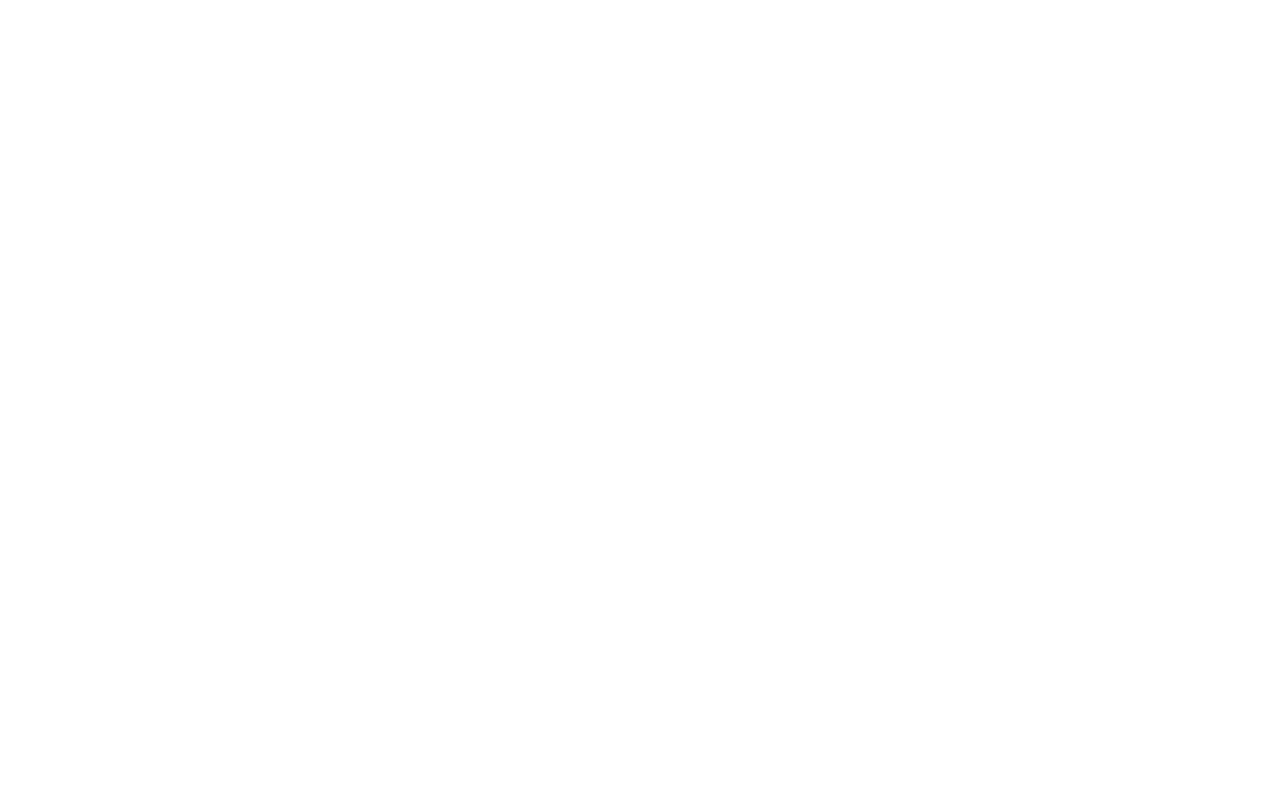
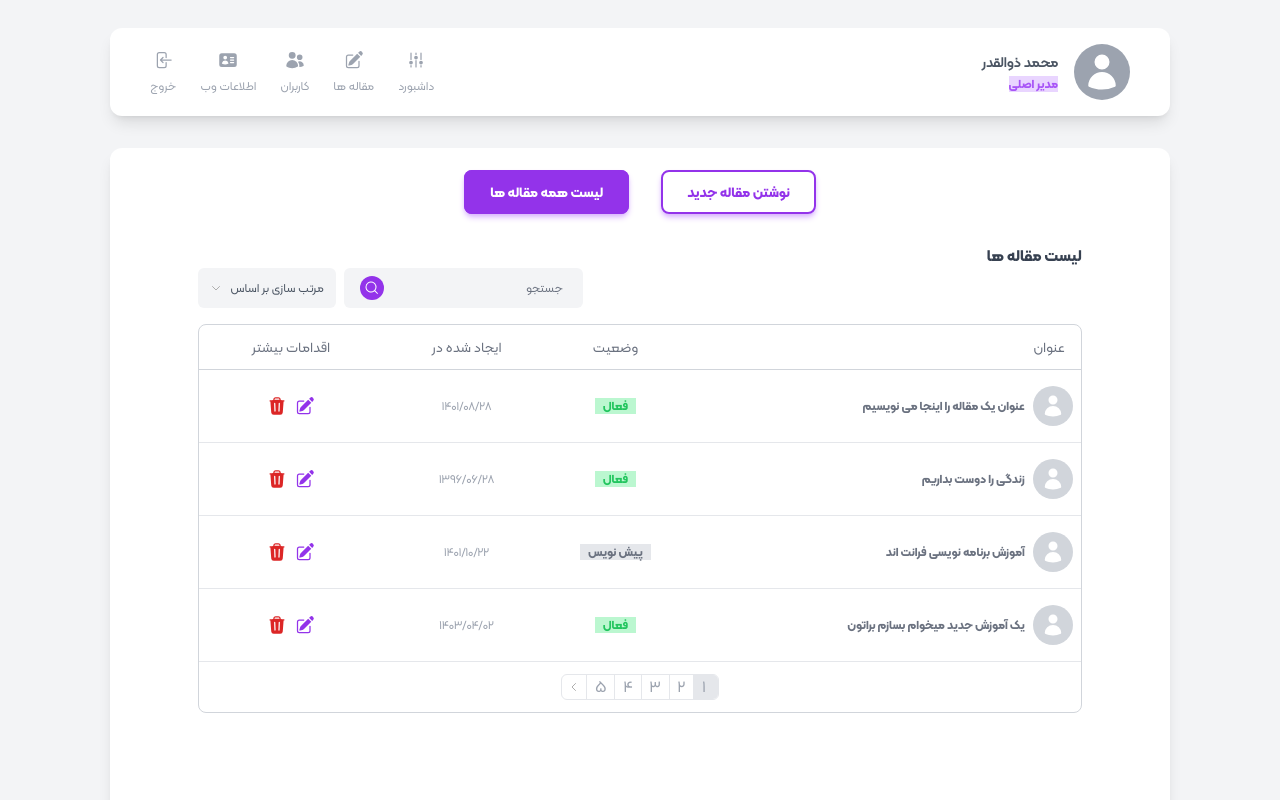
Before and after one commit to mohammad-zolghadr/admin-panel, a React (Create React App) app: page /admin/posts/list-of-posts in a window 1280 px wide. Before the commit this address led to /not-found. Shown: the top 800 px of the page. Built offline with nearby package versions, Linux system fonts and the light colour scheme; the HTML template or start-up script is replaced by a standard one.

Commit message:
Posts : handle and show (ListOfPosts) and (NewContent) with route

```diff
--- a/src/App.js
+++ b/src/App.js
@@ -10,6 +10,8 @@
 import Posts from "./components/Admin/Posts";
 import Users from "./components/Admin/Users";
 import NotFound from "./components/Admin/NotFound";
+import PostsNewContent from "./components/Admin/Posts_NewContent";
+import PostsListOfPosts from "./components/Admin/Posts_ListOfPosts";
 
 const App = () => {
   return (
@@ -19,7 +21,11 @@
         <Route path="login" element={<Login />} />
         <Route path="/admin/*" element={<Admin />}>
           <Route path="dashboard" element={<Dashboard />} />
-          <Route path="posts" element={<Posts />} />
+          <Route path="posts/*" element={<Posts />}>
+            <Route path="*" element={<Navigate to="new-content" />} />
+            <Route path="new-content" element={<PostsNewContent />} />
+            <Route path="list-of-posts" element={<PostsListOfPosts />} />
+          </Route>
           <Route path="info" element={<Info />} />
           <Route path="users" element={<Users />} />
           <Route path="not-found" element={<NotFound />} />
--- a/src/components/Admin/Posts.js
+++ b/src/components/Admin/Posts.js
@@ -1,57 +1,43 @@
-import React, { useEffect, useState } from "react";
-
-// Components
-import Posts_NewContent from "./Posts_NewContent";
-import Posts_ListOfPosts from "./Posts_ListOfPosts";
-
-const classActiveButton =
-  "primary-btn shadow-md shadow-purple-300 font-bf md:text-sm text-xs py-2 px-6 md:mx-4 mx-2 mhover";
-const classDeactiveBtn =
-  "secondary-btn shadow-md shadow-purple-300 font-bf md:text-sm text-xs py-2 px-6 md:mx-4 mx-2 mhover";
+import React from "react";
+import { Link, Outlet, useLocation } from "react-router-dom";
 
 const Posts = () => {
-  const [whatComponentMustShow, setWhatComponentMustShow] =
-    useState("NewContent");
-
-  const showComponentControl = (e) => {
-    setWhatComponentMustShow(`${[e.target.name]}`);
-  };
+  let location = useLocation().pathname.split("/");
+  location = location[location.length - 1];
 
   return (
     <div className="fcenter flex-col gap-10 mcontainer bg-white rounded-xl shadow-lg mt-8 mb-16 py-8">
       <div>
-        <button
+        <Link
           name="NewContent"
-          onClick={showComponentControl}
           className={
-            whatComponentMustShow === "NewContent"
-              ? classActiveButton
-              : classDeactiveBtn
+            location === "new-content" ? classActiveButton : classDeactiveBtn
           }
+          to="new-content"
         >
           نوشتن مقاله جدید
-        </button>
-        <button
+        </Link>
+        <Link
           name="ListOfPosts"
-          onClick={showComponentControl}
           className={
-            whatComponentMustShow === "ListOfPosts"
-              ? classActiveButton
-              : classDeactiveBtn
+            location === "list-of-posts" ? classActiveButton : classDeactiveBtn
           }
+          to="list-of-posts"
         >
           لیست همه مقاله ها
-        </button>
+        </Link>
       </div>
       <div className="min-h-screen w-10/12">
-        {whatComponentMustShow === "NewContent" ? (
-          <Posts_NewContent />
-        ) : (
-          <Posts_ListOfPosts />
-        )}
+        <Outlet />
       </div>
     </div>
   );
 };
 
 export default Posts;
+
+// Custom Tailwind Style
+const classActiveButton =
+  "primary-btn shadow-md shadow-purple-300 font-bf md:text-sm text-xs py-2 px-6 md:mx-4 mx-2 mhover";
+const classDeactiveBtn =
+  "secondary-btn shadow-md shadow-purple-300 font-bf md:text-sm text-xs py-2 px-6 md:mx-4 mx-2 mhover";
--- a/src/components/Admin/Posts_ListOfPosts.js
+++ b/src/components/Admin/Posts_ListOfPosts.js
@@ -174,7 +174,7 @@
 
 export default PostsListOfPosts;
 
-// Some Custom Tailwind Styles
+// Custom Tailwind Styles
 const filterItemsStyle =
   "text-xs cursor-pointer hover:bg-purple-500 hover:text-white w-full px-2 py-1";
 const tableHeadItemStyle =
```
